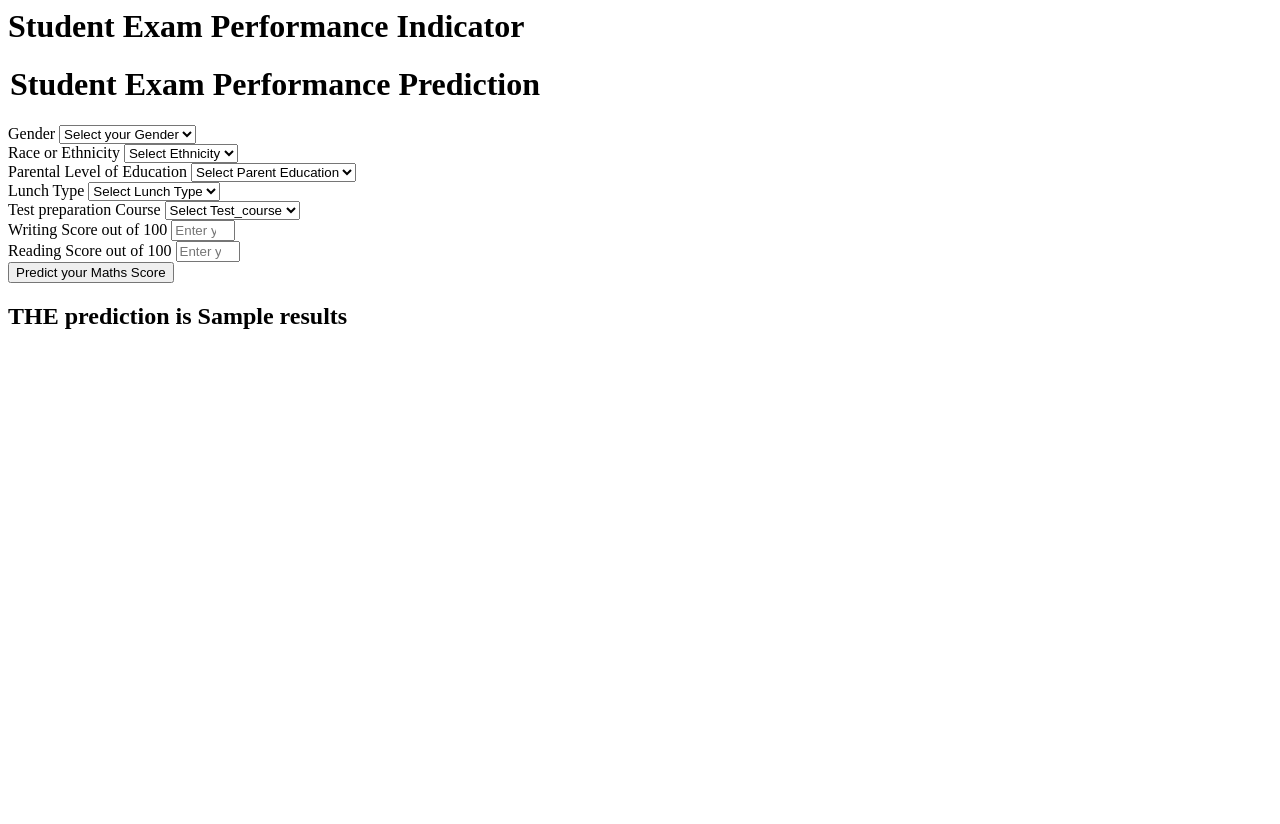
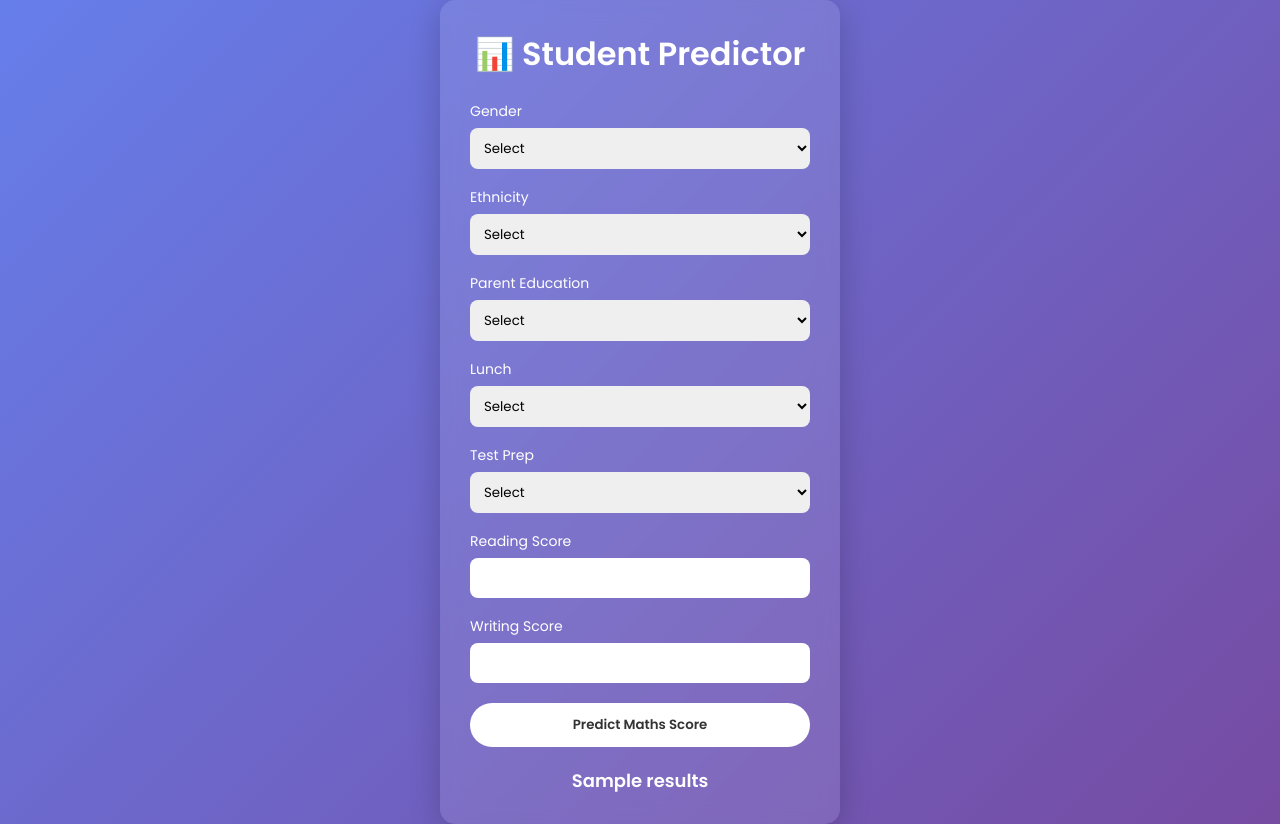
Before and after one commit to Akshat22020/ML-Project, a Flask app: template templates/home.html in a window 1280 px wide. Before the commit the page ends 329 px from the top, so only its background shows below. Run offline with Flask 3, Linux system fonts and the light colour scheme; the template is opened without the code that fills it: most values are stand-ins (such as "Sample title", 1, 10 or a date in 2020).

Commit message:
improved UI

```diff
--- a/templates/home.html
+++ b/templates/home.html
@@ -1,111 +1,167 @@
-<html>
+<!DOCTYPE html>
+<html lang="en">
+<head>
+    <meta charset="UTF-8">
+    <meta name="viewport" content="width=device-width, initial-scale=1.0">
+    <title>Student Performance Predictor</title>
+
+    <!-- Google Font -->
+    <link href="https://fonts.googleapis.com/css2?family=Poppins:wght@300;400;600&display=swap" rel="stylesheet">
+
+    <style>
+        * {
+            margin: 0;
+            padding: 0;
+            box-sizing: border-box;
+            font-family: 'Poppins', sans-serif;
+        }
+
+        body {
+            background: linear-gradient(135deg, #667eea, #764ba2);
+            min-height: 100vh;
+            display: flex;
+            justify-content: center;
+            align-items: center;
+        }
+
+        .container {
+            background: rgba(255, 255, 255, 0.1);
+            padding: 30px;
+            border-radius: 15px;
+            width: 400px;
+            backdrop-filter: blur(10px);
+            box-shadow: 0 8px 32px rgba(0,0,0,0.2);
+            color: white;
+        }
+
+        h1 {
+            text-align: center;
+            margin-bottom: 20px;
+        }
+
+        label {
+            font-size: 14px;
+        }
+
+        .mb-3 {
+            margin-bottom: 15px;
+        }
+
+        select, input {
+            width: 100%;
+            padding: 10px;
+            border-radius: 8px;
+            border: none;
+            margin-top: 5px;
+        }
+
+        input:focus, select:focus {
+            outline: none;
+            box-shadow: 0 0 5px rgba(255,255,255,0.6);
+        }
+
+        .btn {
+            width: 100%;
+            padding: 12px;
+            border: none;
+            border-radius: 25px;
+            background: white;
+            color: #333;
+            font-weight: bold;
+            cursor: pointer;
+            transition: 0.3s;
+        }
+
+        .btn:hover {
+            transform: scale(1.05);
+        }
+
+        .result {
+            margin-top: 20px;
+            text-align: center;
+            font-size: 18px;
+            font-weight: bold;
+            color: #fff;
+        }
+    </style>
+</head>
+
 <body>
-    <div class="login">
-       <h1>Student Exam Performance Indicator</h1>
 
-       <form action="{{ url_for('predict_datapoint')}}" method="post">
-        <h1>
-            <legend>Student Exam Performance Prediction</legend>
-        </h1>
+<div class="container">
+    <h1>📊 Student Predictor</h1>
+
+    <form action="{{ url_for('predict_datapoint')}}" method="post">
+
         <div class="mb-3">
-            <label class="form-label">Gender</label>
-            <select class="form-control" name="gender" placeholder="Enter you Gender" required>
-                <option class="placeholder" selected disabled value="">Select your Gender</option>
-                <option value="male">
-                    Male
-                </option>
-                <option value="female">
-                    Female
-                </option>
+            <label>Gender</label>
+            <select name="gender" required>
+                <option disabled selected>Select</option>
+                <option value="male">Male</option>
+                <option value="female">Female</option>
             </select>
         </div>
+
         <div class="mb-3">
-            <label class="form-label">Race or Ethnicity</label>
-            <select class="form-control" name="ethnicity" placeholder="Enter you ethnicity" required>
-                <option class="placeholder" selected disabled value="">Select Ethnicity</option>
-                <option value="group A">
-                    Group A
-                </option>
-                <option value="group B">
-                    Group B
-                </option>
-                <option value="group C">
-                    Group C
-                </option>
-                <option value="group D">
-                    Group D
-                </option>
-                <option value="group E">
-                    Group E
-                </option>
+            <label>Ethnicity</label>
+            <select name="ethnicity" required>
+                <option disabled selected>Select</option>
+                <option value="group A">Group A</option>
+                <option value="group B">Group B</option>
+                <option value="group C">Group C</option>
+                <option value="group D">Group D</option>
+                <option value="group E">Group E</option>
             </select>
         </div>
+
         <div class="mb-3">
-            <label class="form-label">Parental Level of Education</label>
-            <select class="form-control" name="parental_level_of_education"
-                placeholder="Enter you Parent Education" required>
-                <option class="placeholder" selected disabled value="">Select Parent Education</option>
-                <option value="associate's degree">
-                    associate's degree
-                </option>
-                <option value="bachelor's degree">
-                    bachelor's degree
-                </option>
-                <option value="high school">
-                    high school
-                </option>
-                <option value="master's degree">
-                    master's degree
-                </option>
-                <option value="some college">
-                    some college
-                </option>
-                <option value="some high school">
-                    some high school
-                </option>
+            <label>Parent Education</label>
+            <select name="parental_level_of_education" required>
+                <option disabled selected>Select</option>
+                <option value="associate's degree">Associate</option>
+                <option value="bachelor's degree">Bachelor</option>
+                <option value="master's degree">Master</option>
+                <option value="high school">High School</option>
+                <option value="some college">Some College</option>
             </select>
         </div>
+
         <div class="mb-3">
-            <label class="form-label">Lunch Type</label>
-            <select class="form-control" name="lunch" placeholder="Enter you Lunch" required>
-                <option class="placeholder" selected disabled value="">Select Lunch Type</option>
-                <option value="free/reduced">
-                    free/reduced
-                </option>
-                <option value="standard">
-                    standard
-                </option>
+            <label>Lunch</label>
+            <select name="lunch" required>
+                <option disabled selected>Select</option>
+                <option value="standard">Standard</option>
+                <option value="free/reduced">Free/Reduced</option>
             </select>
         </div>
+
         <div class="mb-3">
-            <label class="form-label">Test preparation Course</label>
-            <select class="form-control" name="test_preparation_course" placeholder="Enter you Course"
-                required>
-                <option class="placeholder" selected disabled value="">Select Test_course</option>
-                <option value="none">
-                    None
-                </option>
-                <option value="completed">
-                    Completed
-                </option>
+            <label>Test Prep</label>
+            <select name="test_preparation_course" required>
+                <option disabled selected>Select</option>
+                <option value="none">None</option>
+                <option value="completed">Completed</option>
             </select>
         </div>
+
         <div class="mb-3">
-            <label class="form-label">Writing Score out of 100</label>
-            <input class="form-control" type="number" name="reading_score"
-                placeholder="Enter your Reading score" min='0' max='100' />
+            <label>Reading Score</label>
+            <input type="number" name="reading_score" min="0" max="100" required>
         </div>
+
         <div class="mb-3">
-            <label class="form-label">Reading Score out of 100</label>
-            <input class="form-control" type="number" name="writing_score"
-                placeholder="Enter your Reading Score" min='0' max='100' />
+            <label>Writing Score</label>
+            <input type="number" name="writing_score" min="0" max="100" required>
         </div>
-        <div class="mb-3">
-            <input class="btn btn-primary" type="submit" value="Predict your Maths Score" required />
-        </div>
+
+        <input class="btn" type="submit" value="Predict Maths Score">
+
     </form>
-    <h2>
-       THE  prediction is {{results}}
-    </h2>
-   <body>
+
+    <div class="result">
+        {{ results }}
+    </div>
+</div>
+
+</body>
 </html>
```
Also changed, not shown: templates/index.html (+73 -1 lines).
